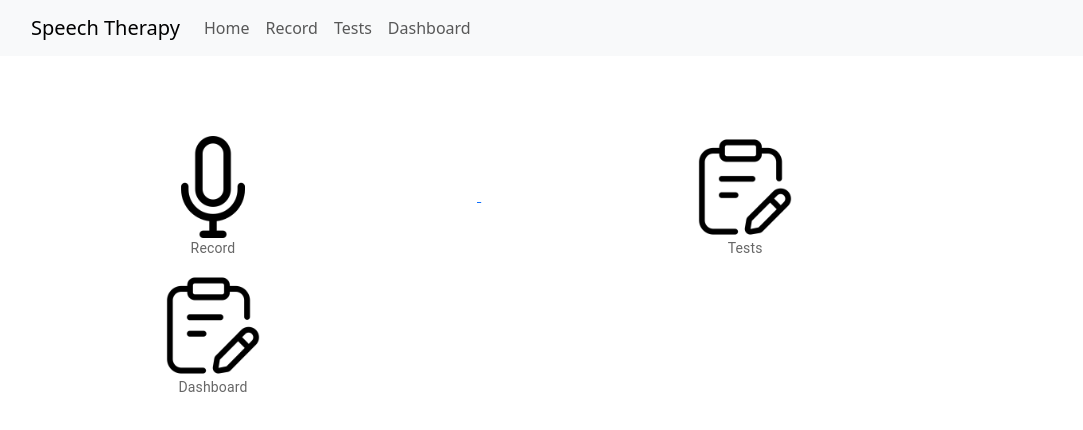
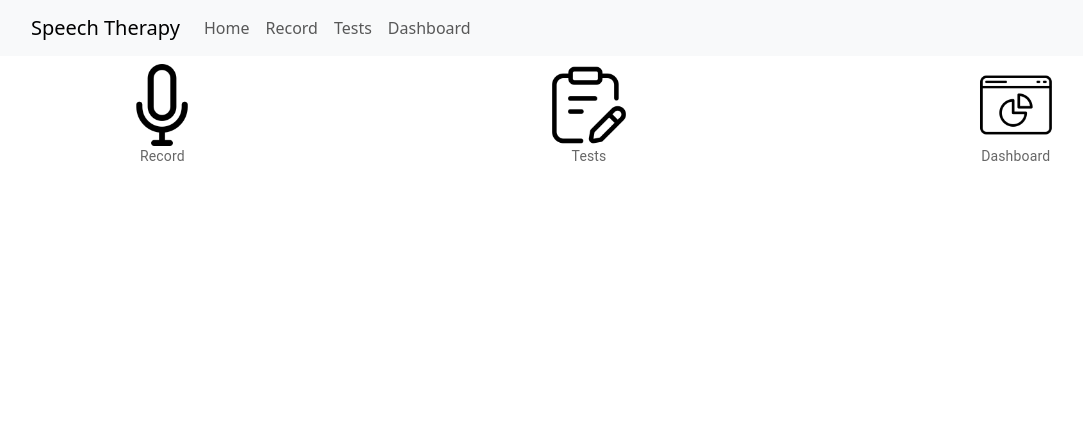
Before and after one commit to homeshw/speech_therapy, a React (Create React App) app: page / in a window 1280 px wide. Shown: the top 430 px of the page, without its empty margins (51-1134 px from the left). Built offline with nearby package versions, Linux system fonts and the light colour scheme.

Commit message:
dashboard icon

```diff
--- a/src/Main.jsx
+++ b/src/Main.jsx
@@ -2,13 +2,14 @@ import React, { useState, useEffect } from 'react';
 import { Link } from 'react-router-dom';
 import IconButton from '@mui/material/IconButton';
 import Typography from '@mui/material/Typography';
-import IconMic from './static/mic.png'
-import IconTest from './static/test.png'
+import IconMic from './static/mic.png';
+import IconTest from './static/test.png';
+import IconDashboard from './static/dashboard.png';
 
 function MainPage() {
 
     return (
-        <div>
+        <div style={{ display: 'flex' }}>
             <br></br>
             <br></br>
             <br></br>
@@ -18,13 +19,14 @@ function MainPage() {
             <Link to="/Tests"> <IconButton><div><img src={IconTest} alt="Your Image" style={{ width: '20%', height: '20%' }} /><Typography variant="body2" color="textSecondary">
                 Tests
             </Typography></div></IconButton></Link>
-            <Link to="/Dashboard"> <IconButton><div><img src={IconTest} alt="Your Image" style={{ width: '20%', height: '20%' }} /><Typography variant="body2" color="textSecondary">
+            <Link to="/Dashboard"> <IconButton><div><img src={IconDashboard} alt="Your Image" style={{ width: '20%', height: '20%' }} /><Typography variant="body2" color="textSecondary">
                 Dashboard
             </Typography></div></IconButton></Link>
 
             {/* <div>
                 <a style={{display:false}} href="https://www.flaticon.com/free-icons/exam" title="exam icons">Exam icons created by RIkas Dzihab - Flaticon</a>
                 <a style={{display:false}} href="https://www.flaticon.com/free-icons/mic" title="mic icons">Mic icons created by Kiranshastry - Flaticon</a>
+                <a href="https://www.flaticon.com/free-icons/analytic" title="analytic icons">Analytic icons created by Ghozi Muhtarom - Flaticon</a>
             </div> */}
 
         </div>
```
Also changed, not shown: src/static/dashboard.png (added).
